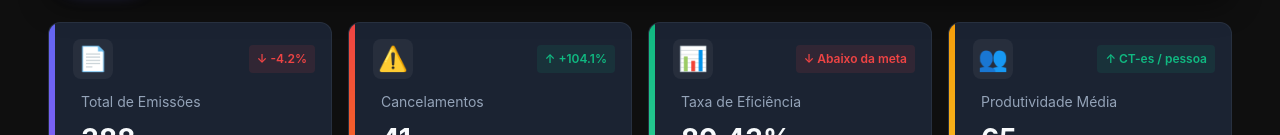
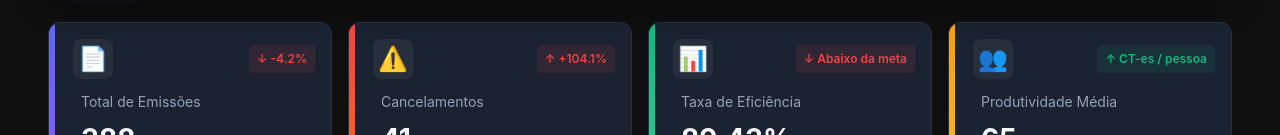
Before and after one commit to nathanbarretosilveira-dev/dash, a React (Vite) app: page / in a window 1280 px wide. Shown: the part 281-416 px from the top of the page. Built offline with nearby package versions, Linux system fonts and the light colour scheme.

Commit message:
Update kpis.css

```diff
--- a/src/components/kpis.css
+++ b/src/components/kpis.css
@@ -123,6 +123,16 @@
   background: rgba(239, 68, 68, 0.1);
 }
 
+.kpi-trend.up.is-risk {
+  color: #ef4444;
+  background: rgba(239, 68, 68, 0.1);
+}
+
+.kpi-trend.down.is-risk {
+  color: #10b981;
+  background: rgba(16, 185, 129, 0.1);
+}
+
 .kpi-content {
   padding-left: 0.5rem;
 }
```
